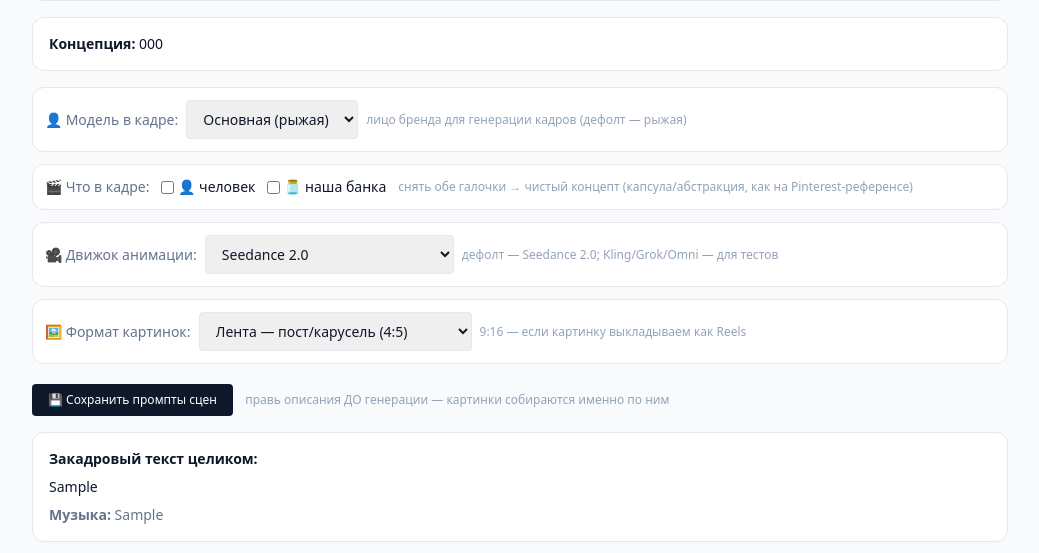
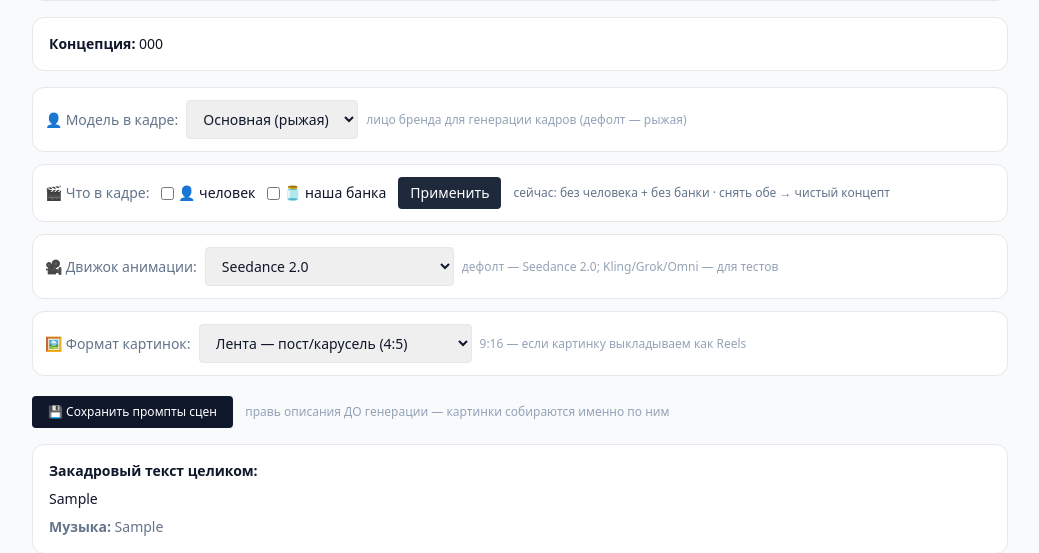
Before and after one commit to powerelix-app/instagram-automation, a FastAPI app: page /storyboard/1 in a window 1280 px wide. Shown: the part 505-1058 px from the top of the page, without its empty margins (120-1159 px from the left). Run offline with FastAPI, Linux system fonts and the light colour scheme; tables that the repository leaves empty hold one stand-in row (values such as "Sample post"); some libraries are stand-ins or nearby versions.

Commit message:
fix(storyboard): тумблеры 'что в кадре' — кнопка Применить вместо авто-сабмита
Авто-сабмит на onchange перезагружал страницу на каждый клик → нельзя было
отметить обе галочки, состояние сбрасывалось. Теперь чекбоксы держат состояние,
кнопка Применить сохраняет разом, рядом показано текущее состояние.

Co-Authored-By: Claude Opus 4.8 (1M context) <noreply@anthropic.com>

```diff
--- a/ig_automation/web/templates/storyboard.html
+++ b/ig_automation/web/templates/storyboard.html
@@ -127,9 +127,10 @@
 
 <form action="/storyboard/{{ sb.id }}/scene" method="post" class="bg-white border rounded-xl p-3 mb-3 text-sm flex items-center gap-3 flex-wrap">
   <span class="text-slate-500">🎬 Что в кадре:</span>
-  <label class="flex items-center gap-1 cursor-pointer"><input type="checkbox" name="include_model" value="1" onchange="this.form.submit()" {% if sb.include_model %}checked{% endif %}> 👤 человек</label>
-  <label class="flex items-center gap-1 cursor-pointer"><input type="checkbox" name="include_product" value="1" onchange="this.form.submit()" {% if sb.include_product %}checked{% endif %}> 🫙 наша банка</label>
-  <span class="text-slate-400 text-xs">снять обе галочки → чистый концепт (капсула/абстракция, как на Pinterest-референсе)</span>
+  <label class="flex items-center gap-1 cursor-pointer"><input type="checkbox" name="include_model" value="1" {% if sb.include_model %}checked{% endif %}> 👤 человек</label>
+  <label class="flex items-center gap-1 cursor-pointer"><input type="checkbox" name="include_product" value="1" {% if sb.include_product %}checked{% endif %}> 🫙 наша банка</label>
+  <button type="submit" class="px-3 py-1.5 bg-slate-800 text-white rounded font-medium">Применить</button>
+  <span class="text-slate-500 text-xs">сейчас: {% if sb.include_model %}👤 человек{% else %}без человека{% endif %} + {% if sb.include_product %}🫙 банка{% else %}без банки{% endif %} · снять обе → чистый концепт</span>
 </form>
 
 <form action="/storyboard/{{ sb.id }}/engine" method="post" class="bg-white border rounded-xl p-3 mb-3 text-sm flex items-center gap-2 flex-wrap">
```
